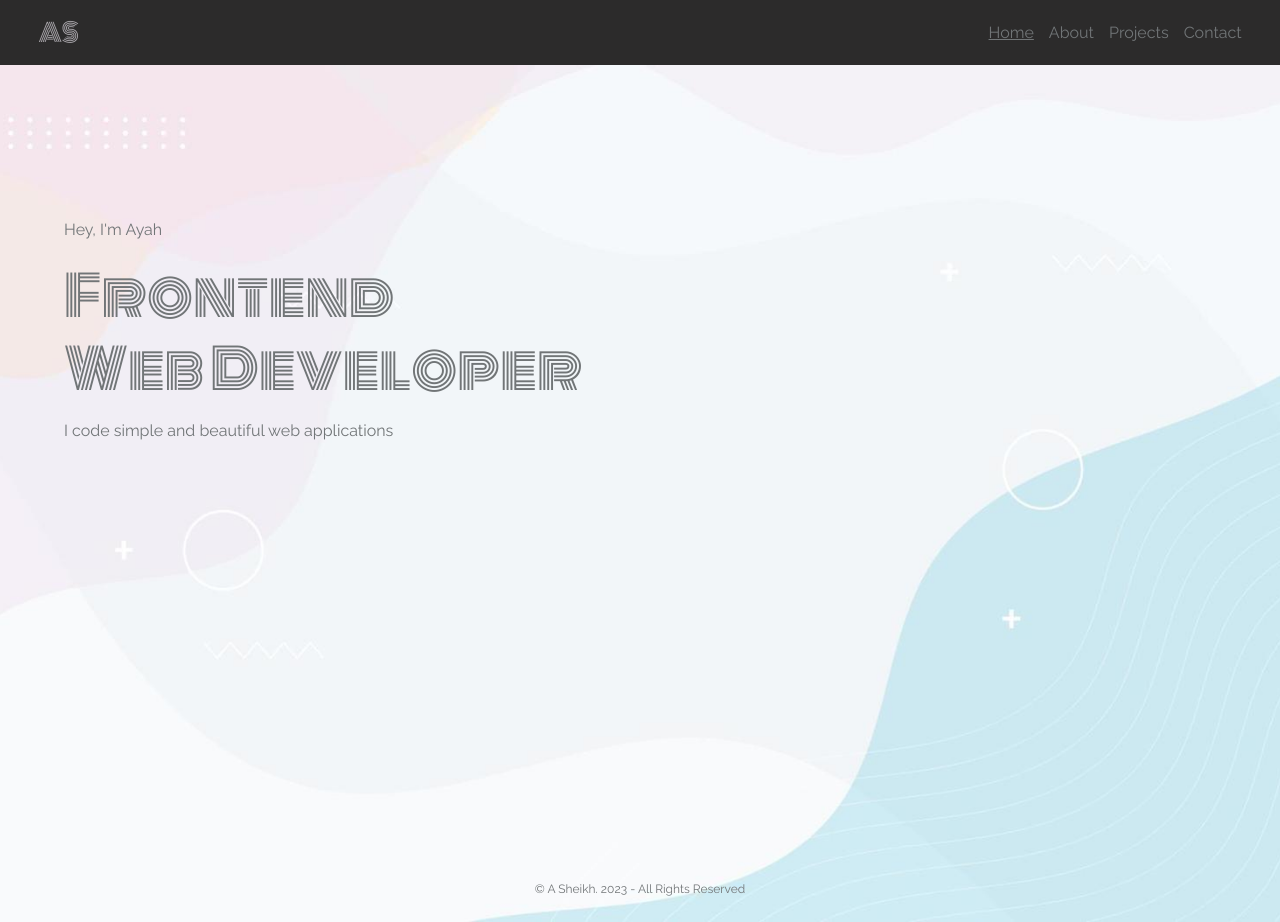
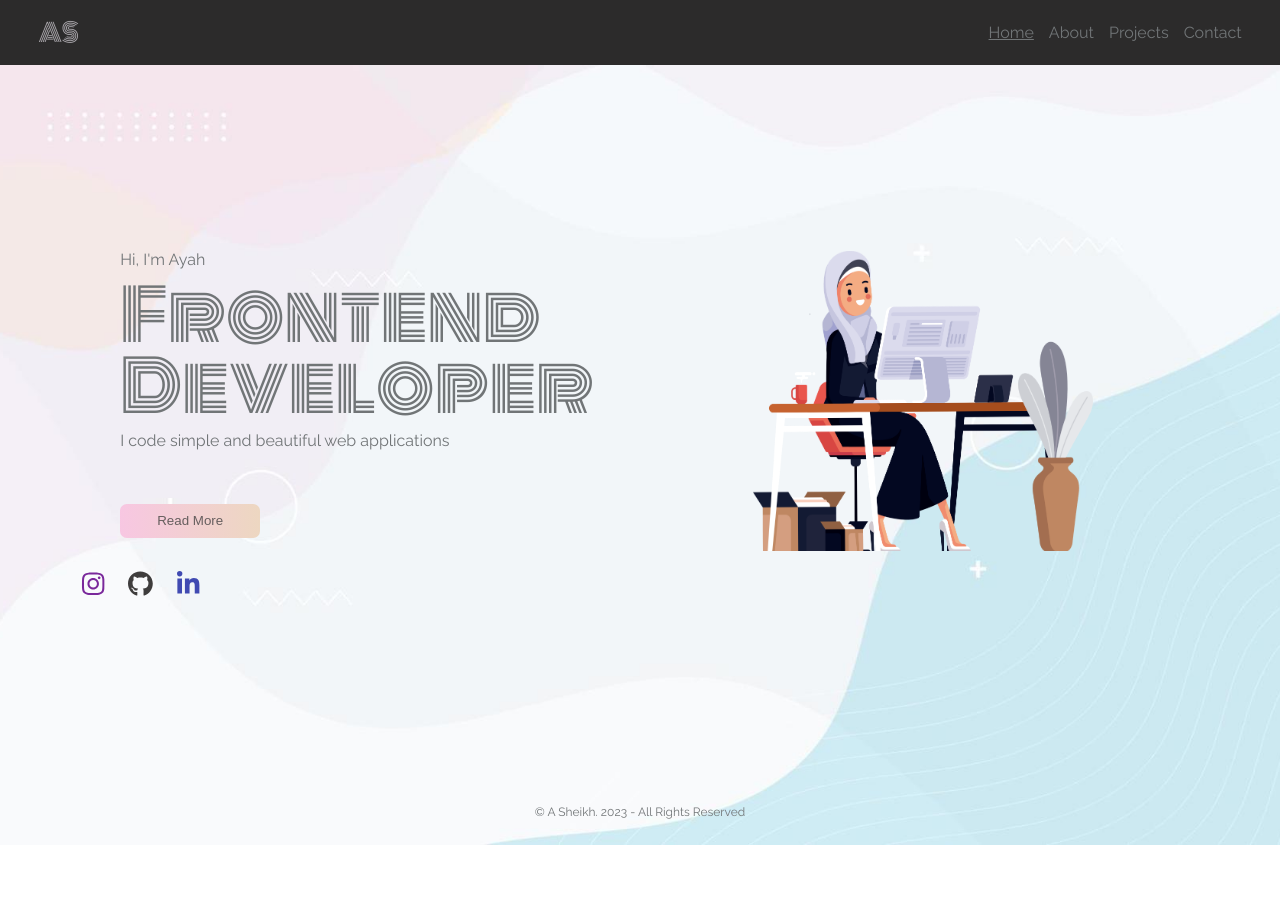
Before and after one commit to ayahxsheikh/my-portfolio, a React (Create React App) app: page / in a window 1280 px wide. After the commit the page ends 845 px from the top, so only its background shows below. Built offline with nearby package versions, Linux system fonts and the light colour scheme.

Commit message:
edited homepg added vector and icons

```diff
--- a/src/pages/About.js
+++ b/src/pages/About.js
@@ -11,7 +11,7 @@ import npmLogo from '../assets/logos/npmLogo.jpg'
 import githubLogo from '../assets/logos/githubLogo.jpg'
 import reactLogo from '../assets/logos/reactLogo.jpg'
 
-import test1 from '../assets/images/test1.png'
+import girl2 from '../assets/images/girl2.png'
 
 function About(){
     return (
@@ -20,7 +20,7 @@ function About(){
 
         <h1 className='about-title'>Get to Know Me</h1>
         <section className="about-section">
-        <img className="about-img" src={test1} />
+            <img className="about-img" src={girl2} />
             <div className="about-info">
                 <h3>Front-end Developer with a background in Politics and International Relations bringing a unique and detal-oritentated perspective to create websites. My passion for Front-end Web Development started with a desire to bring my creativity to life. I am continuing to learn and expand my skillset</h3>
                 <h3>Outside the world of coding I am an animal lover and enjoy painting.</h3>
@@ -31,7 +31,6 @@ function About(){
                     </a>
                 </div>
             </div>
-
         </section>
 
 
--- a/src/pages/Home.js
+++ b/src/pages/Home.js
@@ -1,24 +1,45 @@
-// import codegirl from '../assets/test1.jpg'
+import girl1 from "../assets/images/girl1.png";
+import { FontAwesomeIcon } from "@fortawesome/react-fontawesome";
 
 const style = {
-    text: {
-        lineHeight: '1rem'
-    },
-    pText: {
-        lineHeight: '1.5rem'
-    }
-}
-function Home(){
-    return(
+  text: {
+    lineHeight: "1rem",
+  },
+  pText: {
+    lineHeight: "1.1rem",
+  },
+};
+function Home() {
+  return (
     <main className="mainBg mainWrapper">
-        <p style={style.pText}>Hey, I'm Ayah</p>
-        <p className="m-title">Frontend</p>
-        <p className="m-title"> Web Developer</p>
-        <p style={style.text}>I code simple and beautiful web applications</p>
-        {/* <img src={codegirl} className="codegirl" alt="girl" /> */}
+      <div className="mainContent">
+        <section className="title-sec">
+          <p style={style.pText}>Hi, I'm Ayah</p>
+          <p className="m-title">Frontend</p>
+          {/* <p className="m-title"> Web</p>  */}
+          <p className="m-title"> Developer</p>
+          <p style={style.text}>I code simple and beautiful web applications</p>
+          <button className="infoBtn">Read More</button>
+        </section>
+        <img src={girl1} className="girl1" alt="girl" />
+      </div>
+
+      <section className="socials-sec">
+            {/* <button className="infoBtn">Read More</button> */}
+            <div className="icons">
+                <a href="https://instagram.com/">
+                    <FontAwesomeIcon icon="fa-brands fa-instagram" className="icons ig" size="lg"/>
+                </a>
+                <a href="https://github.com/ayahxsheikh">
+                    <FontAwesomeIcon icon="fab fa-github" className="icons gh" size="lg"/>
+                </a>
+                <a href="https://linkedin.com/">
+                    <FontAwesomeIcon icon="fa-brands fa-linkedin-in" className="icons in" size="lg"/>
+                </a>
+            </div>
+      </section>
     </main>
-
-    )
+  );
 }
 
 export default Home;
--- a/src/styles/index.css
+++ b/src/styles/index.css
@@ -80,13 +80,35 @@
     max-width: 100vw;
     }
 
- .mainWrapper {
-  padding: 5%;
-  padding-top: 12%;
+  .mainWrapper{
+    padding: 3%;
+    padding-top: 8%;
+    /* margin: 0rem auto; */
+  }
+
+ .mainContent {
+    display: grid;
+    grid-template-columns: 1fr 1fr;
+    /* column-gap: 1rem; */
+    padding: 3% 3% 0% 3%;
+    padding-top: 7%;
+ }
+
+ .girl1{
+    height: 300px;
+    width: 340px;
+    margin: 0rem auto;
+ }
+
+ .title-sec{
+    display: flex;
+    flex-direction: column;
+    gap: .5rem;
+    margin: 0rem auto;
  }
 
  main .m-title {
-   font-size: 55px;
+   font-size: 70px;
    font-family: 'Monoton', serif;
    line-height: 70%;
   }
@@ -100,6 +122,33 @@
   .p{
     color: var(--text1);
     margin-bottom: 0px;
+  }
+
+  .infoBtn{
+    margin-top: 2rem;
+    padding: 2%;
+    border: none;
+    cursor: pointer;
+    width: 140px;
+    border-radius: 7px;
+    background-image: linear-gradient(to right, #f8c4e1ef,  #edd7c1);
+    color: var(--text);
+  }
+
+  .infoBtn:hover {
+    background-image: linear-gradient(to right, #ff3a99d9, #f85ca8,#e7644f);
+    color: var(--btnText);
+  }
+
+  .socials-sec {
+    padding-left: 2.8%;
+    margin-top: 1rem;
+  }
+
+  .icons{
+    margin-right: 1.2rem;
+    margin-left: .3rem;
+    font-size: 1.6rem;
   }
 
   /* FOOTER */
```
Also changed, not shown: src/assets/images/girl1.png (added), src/assets/images/girl2.png (renamed from src/assets/images/test1.png). Lines whose indentation alone changed are shown as unchanged.
